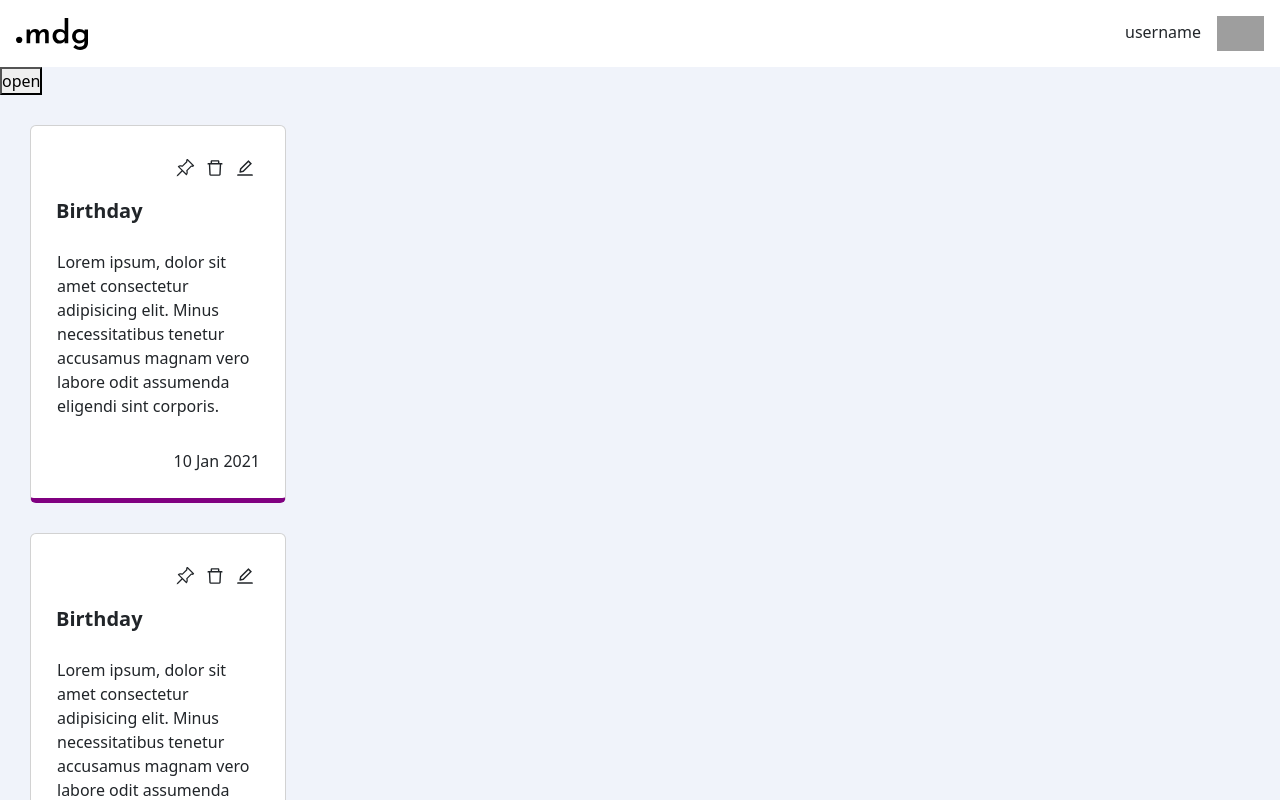
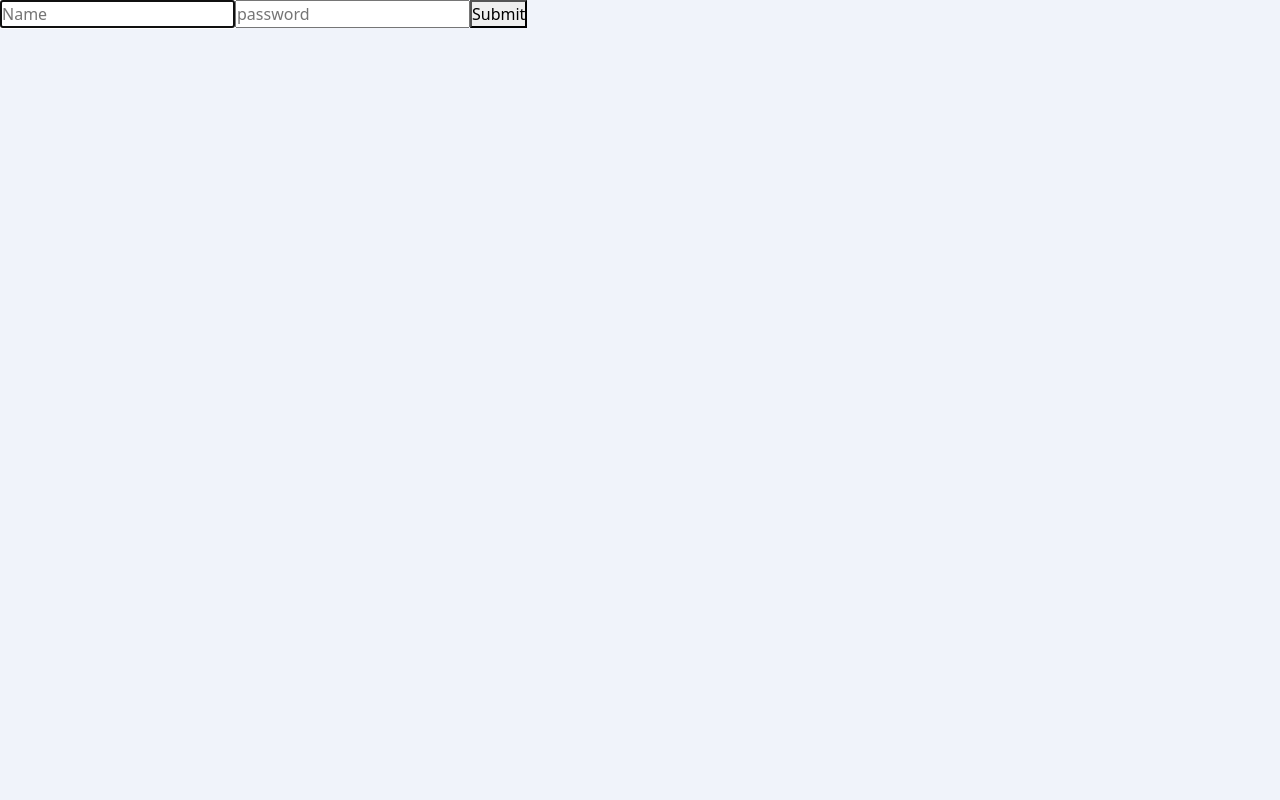
Before and after one commit to mdgspace/2023_lecture_3_notes-taking-app, a React (Create React App) app: page / in a window 1280 px wide. Shown: the top 800 px of the page. Built offline with nearby package versions, Linux system fonts and the light colour scheme; grey boxes are pictures that could not be loaded.

Commit message:
feat: Add login

```diff
--- a/package.json
+++ b/package.json
@@ -9,6 +9,7 @@
     "react": "^18.2.0",
     "react-dom": "^18.2.0",
     "react-icons": "^4.7.1",
+    "react-router-dom": "^6.6.2",
     "react-scripts": "5.0.1",
     "web-vitals": "^2.1.4"
   },
--- a/src/App.js
+++ b/src/App.js
@@ -3,17 +3,17 @@ import Navbar from './components/Navbar'
 import NotesCont from './components/NotesCont'
 import TodoCard from './components/TodoCard'
 import "./styles/global.css"
-
+import Todo from './pages/Todo'
+import Login from './pages/Login'
+import { Routes, Route } from "react-router-dom";
 const App = () => {
   return (
     <>
-      <Navbar />
-      <NotesCont />
-      <TodoCard/>
-      <TodoCard/>
-      <TodoCard/>
-      <TodoCard/>
-      <TodoCard/>
+
+    <Routes>
+      <Route path={"/"} element={<Login />} />
+      <Route path={"/home"} element={<Todo />} />
+    </Routes>
     </>
   )
 }
--- a/src/index.js
+++ b/src/index.js
@@ -1,10 +1,12 @@
-import React from 'react';
-import ReactDOM from 'react-dom/client';
-import App from './App';
-
-const root = ReactDOM.createRoot(document.getElementById('root'));
+import React from "react";
+import ReactDOM from "react-dom/client";
+import App from "./App";
+import { BrowserRouter } from "react-router-dom";
+const root = ReactDOM.createRoot(document.getElementById("root"));
 root.render(
   <React.StrictMode>
-    <App />
+    <BrowserRouter>
+      <App />
+    </BrowserRouter>
   </React.StrictMode>
 );
--- /dev/null
+++ b/src/pages/Login.jsx
@@ -0,0 +1,60 @@
+import React from 'react'
+import { Link, useNavigate } from 'react-router-dom'
+import { useState } from 'react'
+
+const Login = () => {
+const navigate=useNavigate()
+
+    const INITIAL_DATA = {
+        name: "",
+        password: ""
+
+    }
+    const [data, setData] = useState(INITIAL_DATA)
+    function updateFields(fields) {
+        setData(prev => {
+            return { ...prev, ...fields }
+        })
+    }
+   const HandleSubmit= (e)=>{
+       e.preventDefault()
+       setTimeout(() => {
+           const isLoggedIn = localStorage.getItem('isLoggedIn')
+           isLoggedIn ? navigate('/home') : navigate('/')
+
+       }, 2000);
+       localStorage.setItem('isLoggedIn', true);
+       localStorage.setItem('name', data.name);
+    }
+    return (
+
+        <div className="form-wrapper">
+
+            <form action="" className='form'>
+
+                <input
+                    autoFocus
+                    required
+                    type="text"
+                    value={data.name}
+                    placeholder="Name"
+                    onChange={e => updateFields({ name: e.target.value })}
+                />
+
+                <input
+                    required
+                    type="password"
+                    value={data.password}
+                    placeholder="password"
+                    onChange={e => updateFields({ password: e.target.value })}
+                />
+
+              <button type='submit' onClick={HandleSubmit}>Submit</button>
+
+
+            </form>
+        </div>
+    )
+}
+
+export default Login
--- /dev/null
+++ b/src/pages/Todo.jsx
@@ -0,0 +1,20 @@
+import React from 'react'
+import Navbar from '../components/Navbar'
+import NotesCont from '../components/NotesCont'
+import TodoCard from '../components/TodoCard'
+
+const Todo = () => {
+  return (
+    <div>
+    <Navbar />
+      <NotesCont />
+      <TodoCard/>
+      <TodoCard/>
+      <TodoCard/>
+      <TodoCard/>
+      <TodoCard/>
+    </div>
+  )
+}
+
+export default Todo
```
Also changed, not shown: 1 other file (tests, documents, lock files or other folders).
